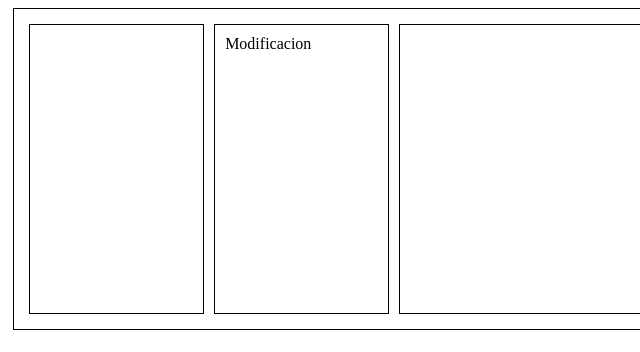
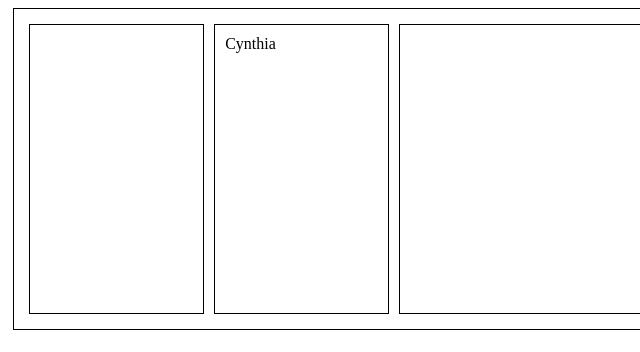
Before and after one commit to cindychateau/flex, a plain HTML site: page index.html in a window 1280 px wide. Shown: the full height of the page, 0-640 px from the left. Drawn offline with Linux system fonts and the light colour scheme.

Commit message:
Cambios de Cynthia

```diff
--- a/index.html
+++ b/index.html
@@ -10,7 +10,7 @@
 <body>
     <div class="contenedor clasePrueba">
         <section class="s1"></section>
-        <section class="s2">Modificacion</section>
+        <section class="s2">Cynthia</section>
         <section class="s3"></section>
         <section class="s4"></section>
     </div>
```
